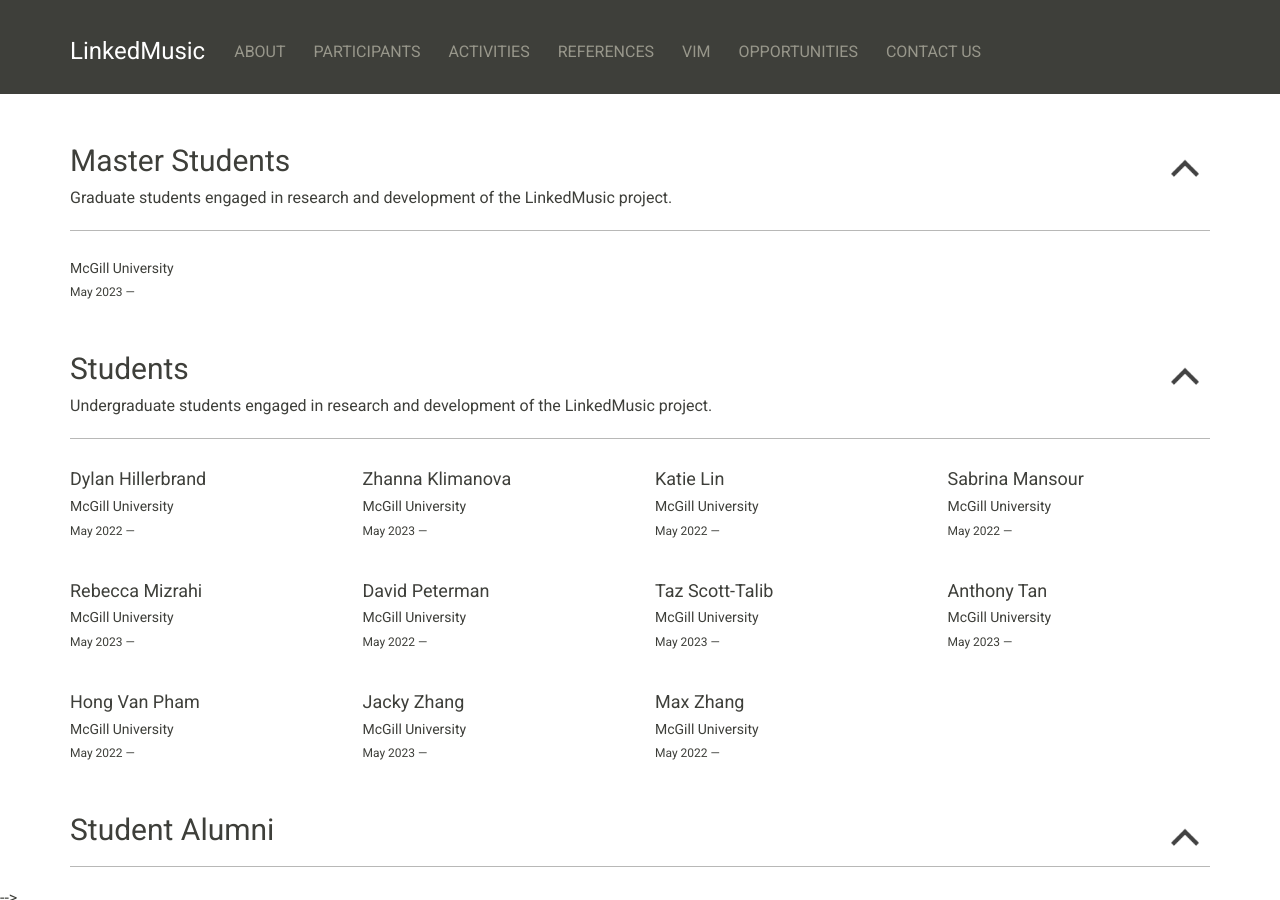
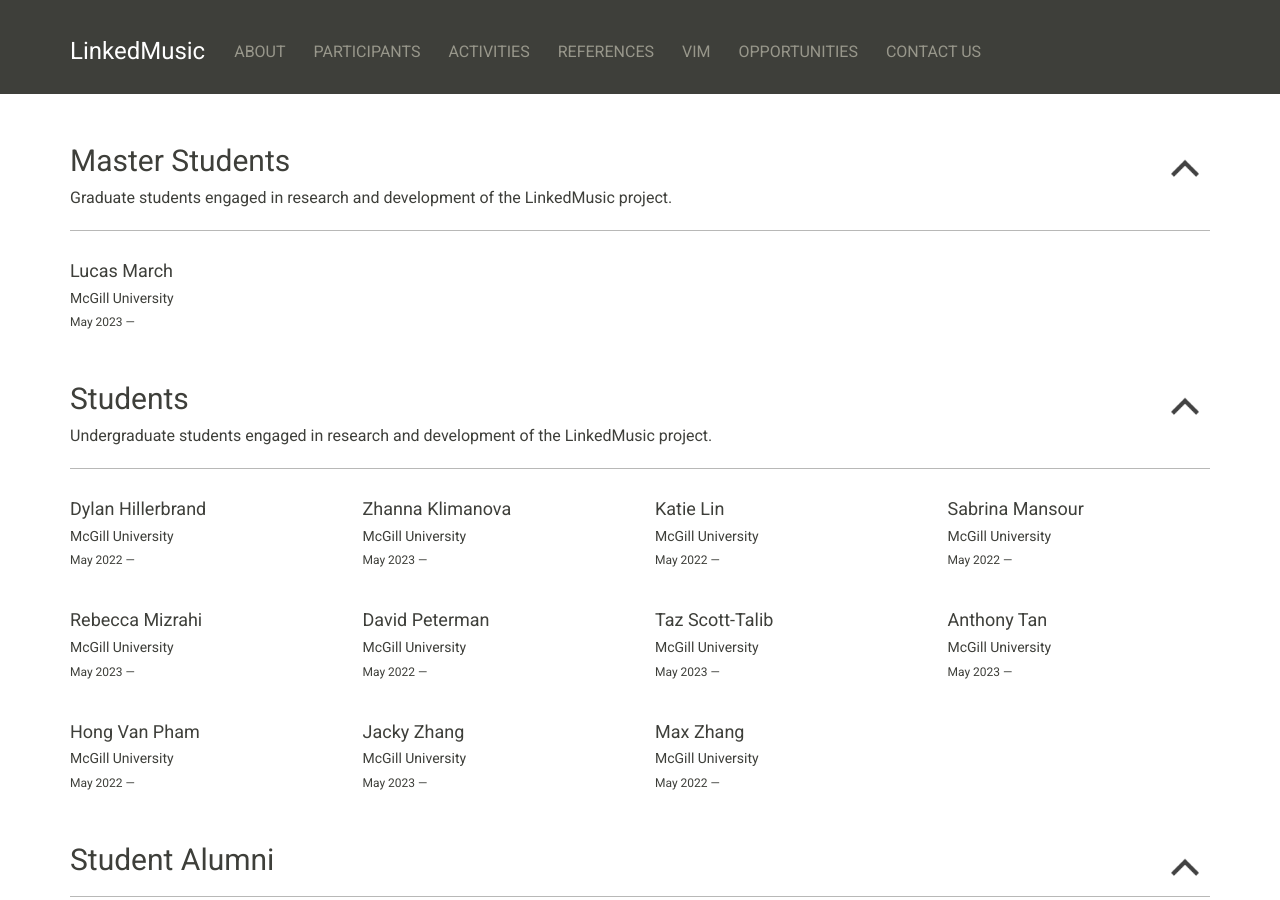
Before and after one commit to DDMAL/linkedmusic-website, a Jekyll site: the page built from people.html, in a window 1280 px wide and 900 px high, scrolled down 2892 px. Built offline with Jekyll 4.4.1, drawn with Linux system fonts in a browser that asks for light colours; nearby versions of some CDN libraries.

Commit message:
syntax fix

```diff
--- a/people.html
+++ b/people.html
@@ -463,7 +463,7 @@
                   {% if master.link %}
                     <a href = "{{ master.link }}" target="_blank"> <h4>{{ master.title }}</h4> </a>
                   {% else %}
-                    <h4>{{ mastert.title }}</h4>
+                    <h4>{{ master.title }}</h4>
                   {% endif %}
                   {% if master.institution %}
                     <h5>{{ master.institution }}</h5>
```
